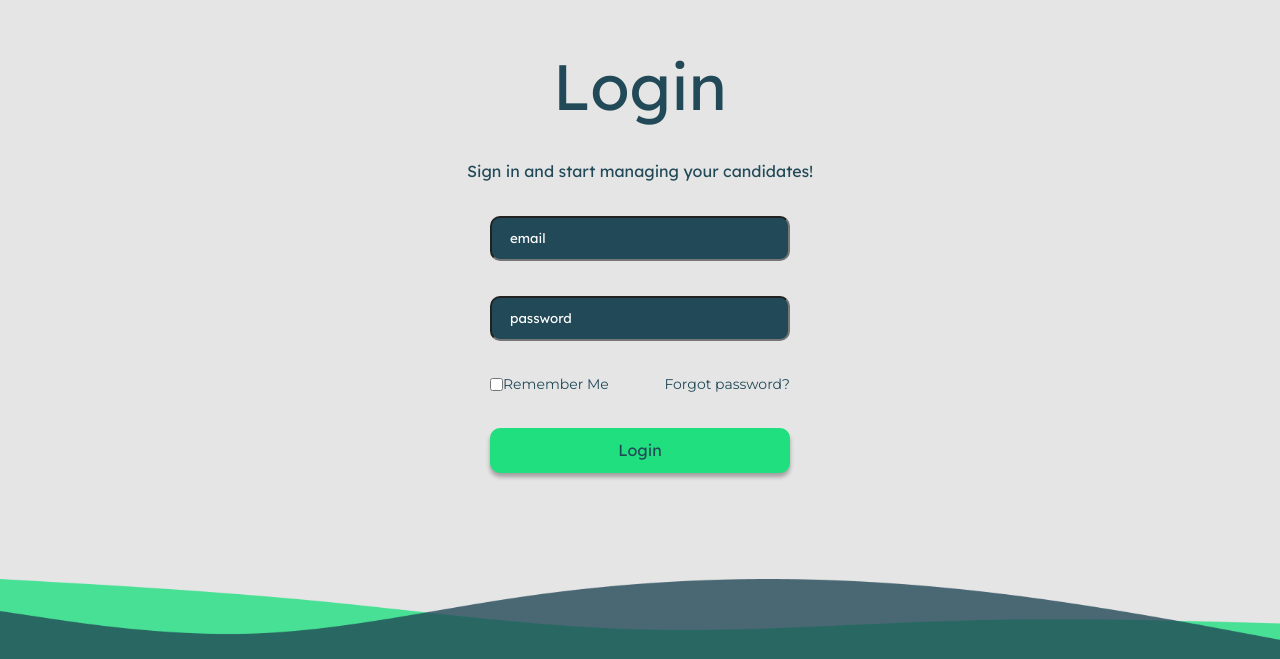
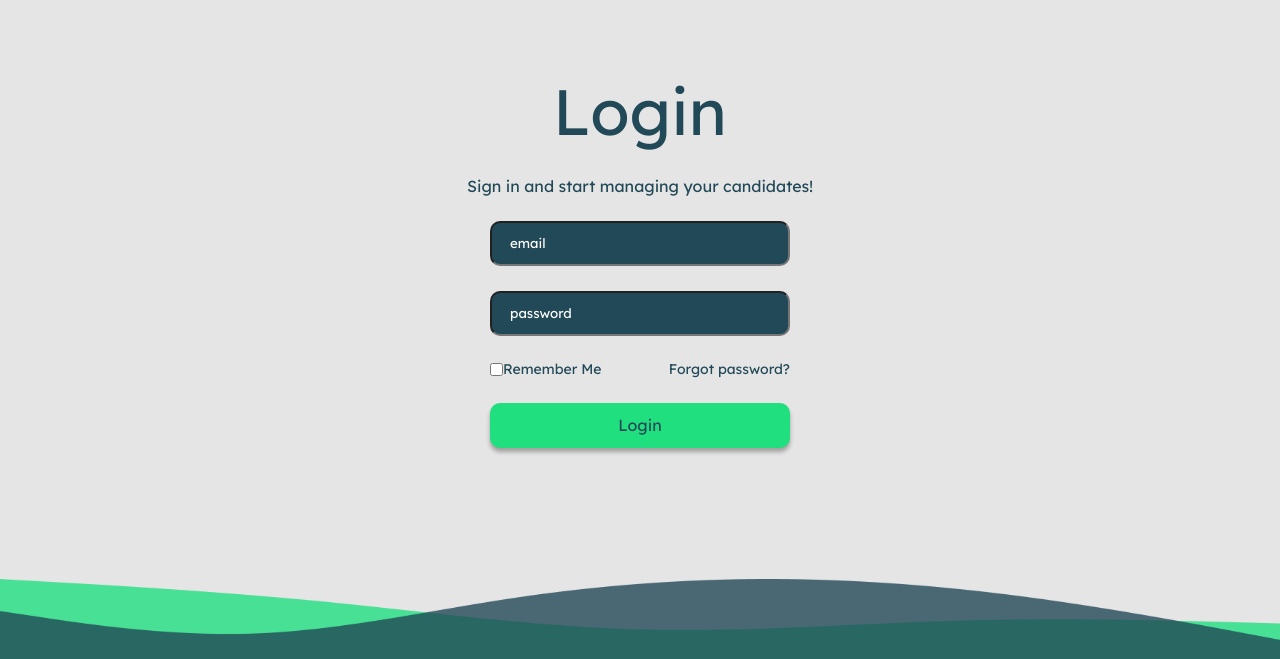
Before and after one commit to lexe-nguyenngoc/e-commerce-client, a React (Create React App) app: page /auth in a window 1280 px wide. Shown: the part 141-800 px from the top of the page. Built offline with nearby package versions, Linux system fonts and the light colour scheme.

Commit message:
setting up sign up page

```diff
--- a/src/components/Button/Button.jsx
+++ b/src/components/Button/Button.jsx
@@ -12,7 +12,7 @@ function Button({className, onClick, type = "submit", children, ...rest}) {
 
   return (
     <span className={cx("wrapper")}>
-        <button className={className} onCLick={onClick} {...rest}>{children}</button>
+        <button className={className} onClick={onClick} {...rest}>{children}</button>
     </span>
   )
 }
--- a/src/components/GlobalStyles/GlobalStyles.scss
+++ b/src/components/GlobalStyles/GlobalStyles.scss
@@ -3,8 +3,8 @@
 
 //font
 :root {
-  --font-family: "Lexend Deca", sans-serif;
-  --font-montserrat-family: "Montserrat", sans-serif;
+  --Lexend-font-family: "Lexend Deca", sans-serif;
+  --montserrat-font-family: "Montserrat", sans-serif;
 
   --fw-light: 300;
   --fw-normal: 400;
@@ -15,7 +15,8 @@
 
   --color-white: #fff;
   --color-black: #000;
-  --color-bg-gray: #f7f7f7;
+  --color-bg-gray: #e5e5e5;
+
 
   --color-border-0: #e8e8e8;
   --color-border-1h: #e4e4e4;
@@ -24,7 +25,7 @@
   --color-green-0: #00ba34;
   --color-green-1: rgba(0, 186, 52, 0.1);
   --color-blue-0: #0085ff;
-  --color-blue-1: rgba(0, 133, 255, 0.1);
+  --color-blue-1: #224957;
   --color-orange-0: #f98600;
   --color-orange-1: rgba(255, 150, 27, 0.1);
   --color-text-light: #969696;
--- /dev/null
+++ b/src/constants/index.js
@@ -0,0 +1 @@
+export const BASE_API_ROUTE = "https://ecommerce-server-express.herokuapp.com/api"
--- a/src/features/Auth/pages/SignIn/SignIn.jsx
+++ b/src/features/Auth/pages/SignIn/SignIn.jsx
@@ -17,13 +17,15 @@ const cx = classNames.bind(styles);
 const SigninSchema = yup.object().shape({
   email: yup
     .string()
-    .email("Please enter your emailPlease enter a valid email address.")
-    .required("Please enter your email"),
+    .email("Please enter a valid email address.")
+    .required("Please enter your email."),
 
-  password: yup.string().min(8).max(32).required("Please enter your password"),
+  password: yup.string().min(8).max(32).required("Please enter your password."),
 });
 
 const SignIn = () => {
+  const navigate = useNavigate();
+
   const {
     register,
     handleSubmit,
@@ -31,7 +33,9 @@ const SignIn = () => {
   } = useForm({
     resolver: yupResolver(SigninSchema),
   });
-  const onSubmitHandler = (data) => console.log(data);
+  const onSubmitHandler = (data) => {
+    navigate("/")
+  };
 
   return (
     <div className={cx("wrapper")}>
@@ -42,11 +46,11 @@ const SignIn = () => {
         </h3>
         <div className={cx("input")}>
           <Input name="email" placeholder="email" register={register} />
-          {errors.email && <span>{errors.email?.message}</span>}
+          {errors.email && <span className={cx("input__hint")}>{errors.email?.message}</span>}
         </div>
         <div className={cx("input")}>
           <Input name="password" type="password" placeholder="password" register={register} />
-          {errors.password && <span>{errors.password.message}</span>}
+          {errors.password && <span className={cx("input__hint")}>{errors.password.message}</span>}
         </div>
         <div className={cx("login__tool")}>
           <div className={cx("flex")}>
--- a/src/features/Auth/pages/SignIn/SignIn.module.scss
+++ b/src/features/Auth/pages/SignIn/SignIn.module.scss
@@ -1,44 +1,54 @@
 .wrapper{
-  width:100vw;
+  width: 100vw;
   height: 100vh;
+
   display: flex;
   align-items: center;
   justify-content: center;
-  background: #e5e5e5;
+
+  background: var(--color-bg-gray);
+
 }
+
 .login {
     width: var(--login-width);
     height: 100%;
+
     display: flex;
     flex-flow: column wrap;
     align-items: center;
     justify-content: center;
-    gap: 35px;
-    font-family: "Lexend Deca", sans-serif;
+    gap: 25px;
+
+    font-family: var(--Lexend-font-family);
 
     h2 {
       font-size: 6.4rem;
       line-height: 80px;
     }
+
     h3 {
       font-size: 1.6rem;
       line-height: 20px;
     }
 
+    &__tool {
+      width: 300px;
 
-    &__tool {
       display: flex;
       flex-flow: row wrap;
       align-items: center;
       justify-content: space-between;
-      width: 300px;
+
       position: relative;
     }
+
     &__bg{
+      height: 10%;
+      width: 100%;
+
       position: absolute;
       bottom: 0;
-      height: 10%;
-      width: 100%;
     }
 
   }
@@ -46,25 +56,42 @@
     display: flex;
     flex-flow: column wrap;
 
-    span{
-      color: red;
+    position: relative;
+
+     &__hint{
       font-size: 1.2rem;
       font-weight: 400;
+
+      color: var(--color-red-0);
+
+      position: absolute;
+      bottom: -15px;
+
+      transition: 1s ease-in-out;
     }
+
   }
+
   .toolText {
-    font-family: "Montserrat", sans-serif;
+    font-family: var(--font-montserrat-family);
+
     font-size: 1.4rem;
+    font-weight: 500;
+
     line-height: 17px;
-    font-weight: 500;
+
     cursor: pointer;
   }
+
   .text {
     font-style: normal;
     font-weight: 400;
+
     text-align: center;
-    color: #224957;
+
+    color: var(--color-blue-1);
   }
+
   .flex {
     display: flex;
     flex-flow: row wrap;
--- a/src/features/Auth/pages/SignUp/SignUp.jsx
+++ b/src/features/Auth/pages/SignUp/SignUp.jsx
@@ -1,7 +1,22 @@
 import React from "react";
+import classNames from "classnames/bind";
+
+import styles from "./SignUp.module.scss";
+
+const cx = classNames.bind(styles);
 
 const SignUp = (props) => {
-  return <div>SignUp</div>;
+  return (
+    <body>
+      <section></section>
+      <section>
+        <div>
+          <h2>About us</h2>
+          <h2>Contact</h2>
+        </div>
+      </section>
+    </body>
+  );
 };
 
 export default SignUp;
--- /dev/null
+++ b/src/features/Auth/pages/SignUp/SignUp.module.scss
@@ -0,0 +1,5 @@
+.wrapper{
+    display: flex;
+    flex-flow: column wrap;
+
+}
--- a/src/services/https.js
+++ b/src/services/https.js
@@ -1,7 +1,7 @@
 import axios from "axios";
-
+import { BASE_API_ROUTE } from './../constants/index';
 const instance = axios.create({
-  baseURL: "https://ecommerce-server-express.herokuapp.com/api",
+  baseURL: BASE_API_ROUTE,
   timeout: 5000,
   headers: {
     "Content-Type": "application/json; charset=utf-8",
```
Also changed, not shown: src/assets/images/index.js (+6 -1 lines), src/assets/images/logo.png (added), src/assets/images/sign_up_background.png (added).
